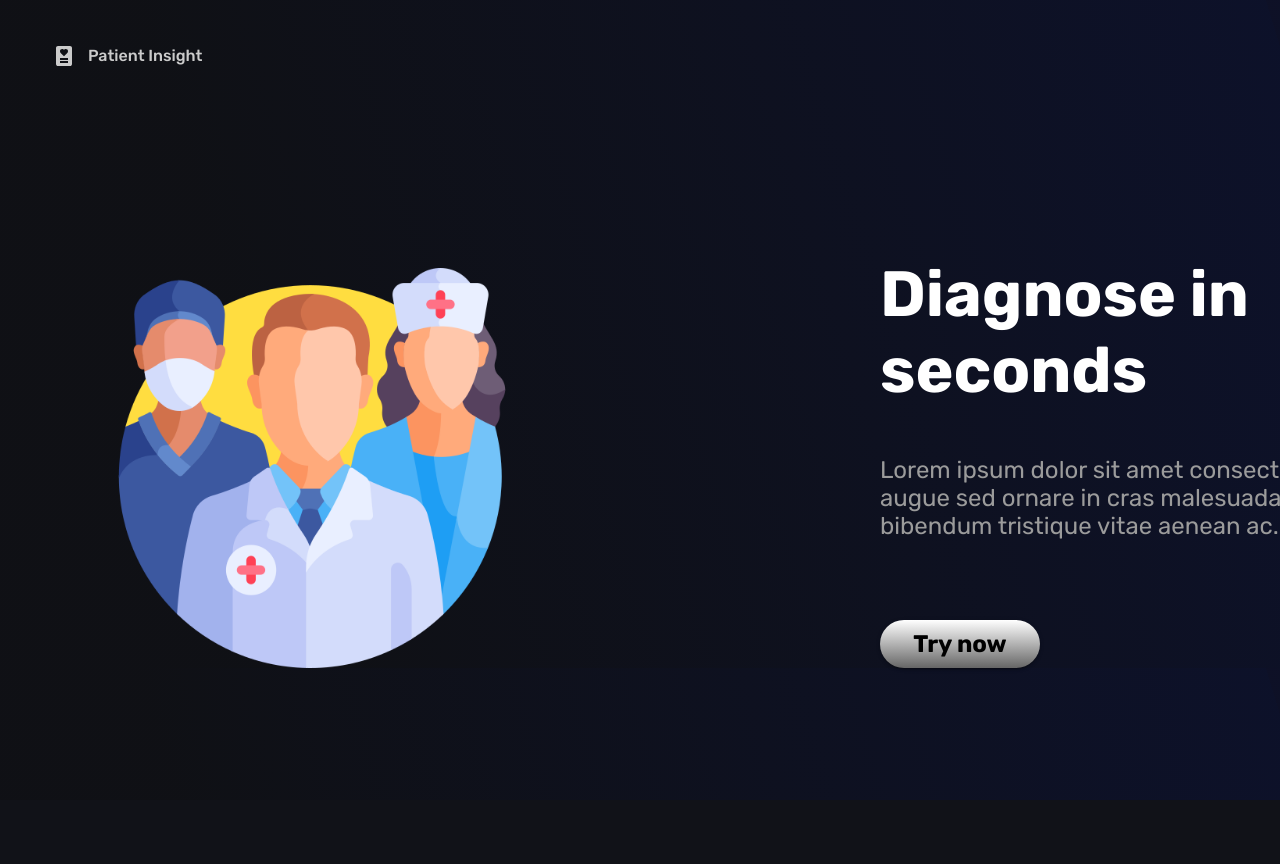
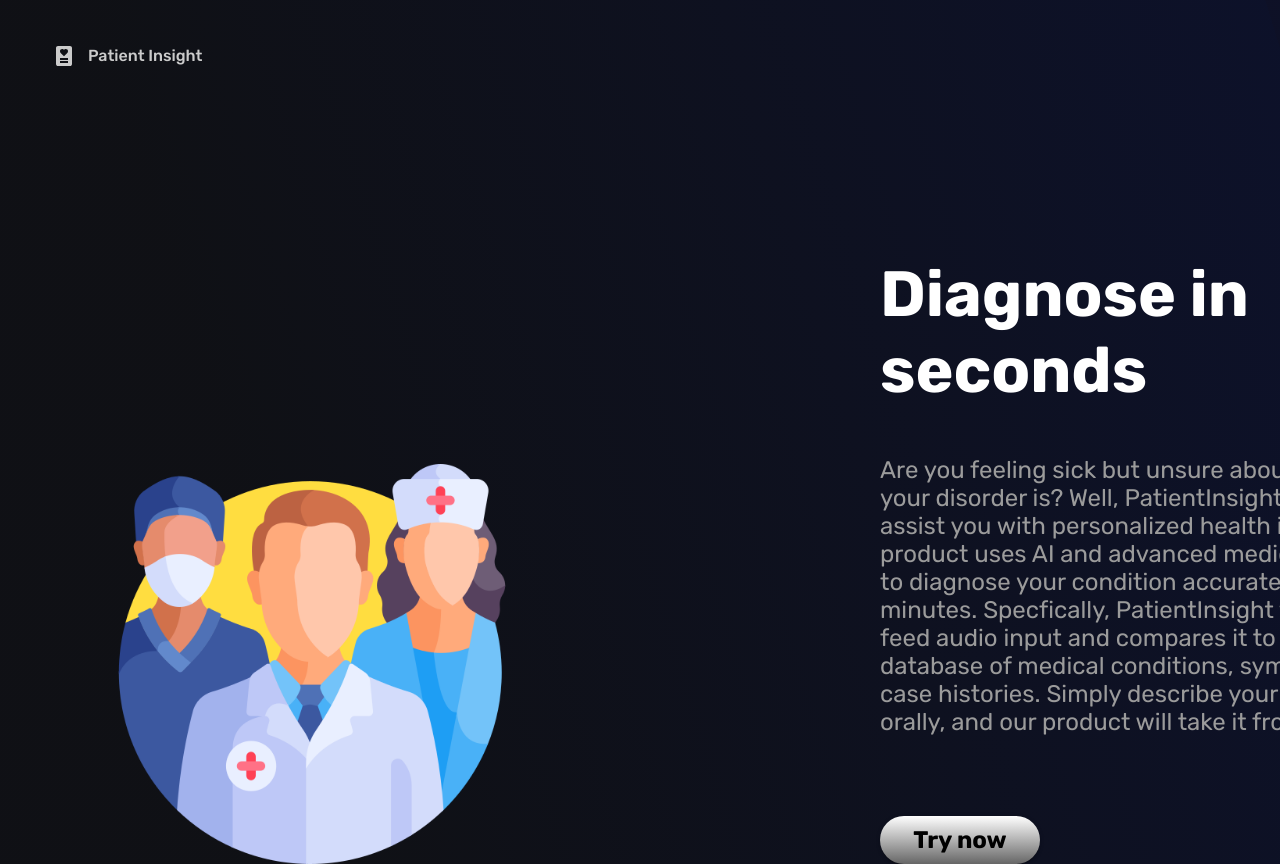
Before and after one commit to CreeperPlanet26/patient-insight, a Next.js app: page / in a window 1280 px wide. Shown: the top 864 px of the page. Before the commit the page ends 800 px from the top, so only its background shows below. Built offline with nearby package versions, Linux system fonts and the light colour scheme.

Commit message:
Update page.tsx
product description

```diff
--- a/src/app/page.tsx
+++ b/src/app/page.tsx
@@ -13,7 +13,7 @@ export default function Home() {
 
       <section>
         <h1>Diagnose in seconds</h1>
-        <p>Lorem ipsum dolor sit amet consectetur. Nibh augue sed ornare in cras malesuada. Malesuada bibendum tristique vitae aenean ac. </p>
+        <p>Are you feeling sick but unsure about what exactly your disorder is? Well, PatientInsight is here to assist you with personalized health insights! Our product uses AI and advanced medical knowledge to diagnose your condition accurately in a matter of minutes. Specfically, PatientInsight takes in live-feed audio input and compares it to a vast database of medical conditions, symptoms, and case histories. Simply describe your symptoms orally, and our product will take it from there!</p>
         <Link href="/diagnose"><Button className="try-btn" variant="contained" color="primary" target="_blank" href="/">
           Try now
         </Button> </Link>
```
